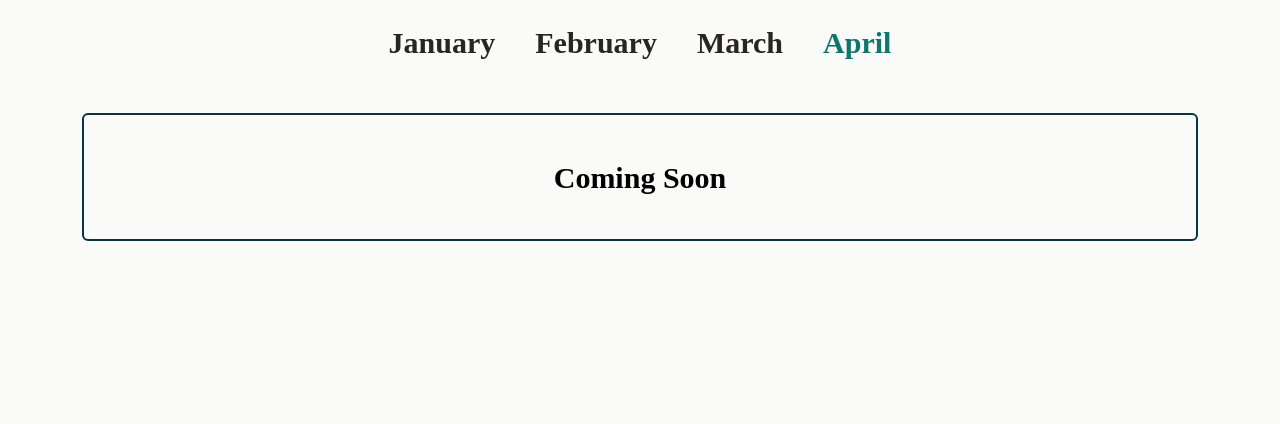
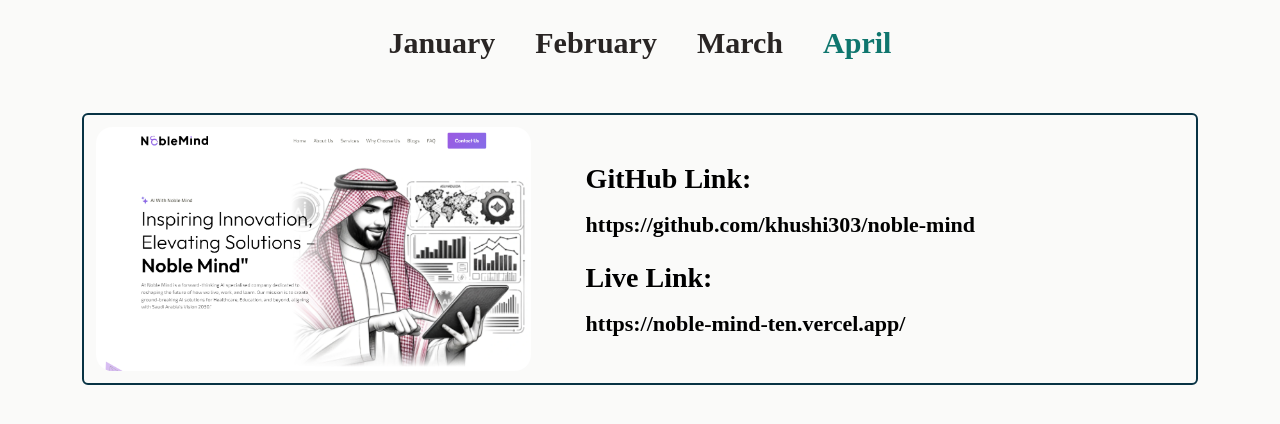
Before and after one commit to khushi303/monthlyprojectlist, a React (Create React App) app: page / in a window 1280 px wide. Both pictures are taken after a click on the link "April". Shown: the top 424 px of the page. Built offline with nearby package versions, Linux system fonts and the light colour scheme.

Commit message:
adding noble-mind project in april list

```diff
--- a/src/components/ProjectList.jsx
+++ b/src/components/ProjectList.jsx
@@ -17,6 +17,7 @@
 import viteslider from '../assets/images/png/Vite-project.png'
 import Monthlist from '../assets/images/png/monthproject.png'
 import doimg from '../assets/images/png/doimg.png'
+import NobleMind from '../assets/images/png/noblemind.png'
 
 const ProjectList = () => {
     const [opentab, setOpentab] = useState(1);
@@ -235,8 +236,16 @@
                         </div>
                     </div>
                     <div className={opentab === 4 ? "block" : "hidden"}>
-                        <div className='w-full h-[100px] flex items-center justify-center'>
-                            <p className='text-center text-[30px] font-bold'>Coming Soon</p>
+                        <div className='flex justify-between items-center'>
+                            <div className='w-[40%]'>
+                                <img src={NobleMind} alt="NobleMind" className='w-full rounded-2xl' />
+                            </div>
+                            <div className='w-[55%]'>
+                                <h3 className=' text-[28px] font-bold text-black mb-2'>GitHub Link:</h3>
+                                <a href="https://github.com/khushi303/noble-mind" target='_blank' className='text-[22px] font-semibold hover:text-teal-700 transition-all duration-300 ease-linear'>https://github.com/khushi303/noble-mind</a>
+                                <h3 className=' text-[28px] font-bold text-black mb-2 mt-4'>Live Link:</h3>
+                                <a href="https://noble-mind-ten.vercel.app/" target='_blank' className='text-[22px] font-semibold hover:text-teal-700 transition-all duration-300 ease-linear'>https://noble-mind-ten.vercel.app/</a>
+                            </div>
                         </div>
                     </div>
                 </div>
```
Also changed, not shown: src/assets/images/png/noblemind.png (added).
